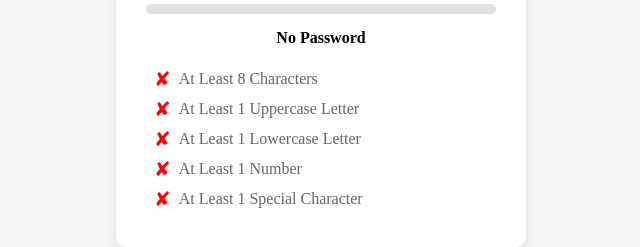
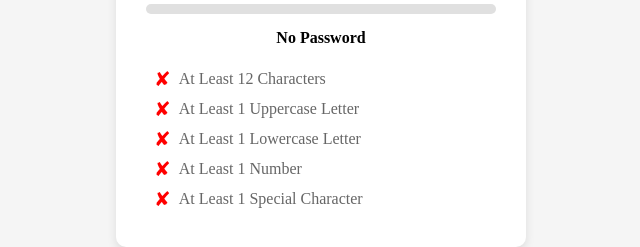
Before and after one commit to ArnabARDJ/PassChecker, a plain HTML site: page index.html in a window 1280 px wide. Shown: the part 389-636 px from the top of the page, 319-959 px from the left. Drawn offline with Linux system fonts and the light colour scheme.

Commit message:
Updated Index

```diff
--- a/index.html
+++ b/index.html
@@ -33,7 +33,7 @@
 
     <div class="requirement" id="length">
       <span class="x-icon">✘</span>
-      <span>At Least 8 Characters</span>
+      <span>At Least 12 Characters</span>
     </div>
     <div class="requirement" id="uppercase">
       <span class="x-icon">✘</span>
```
